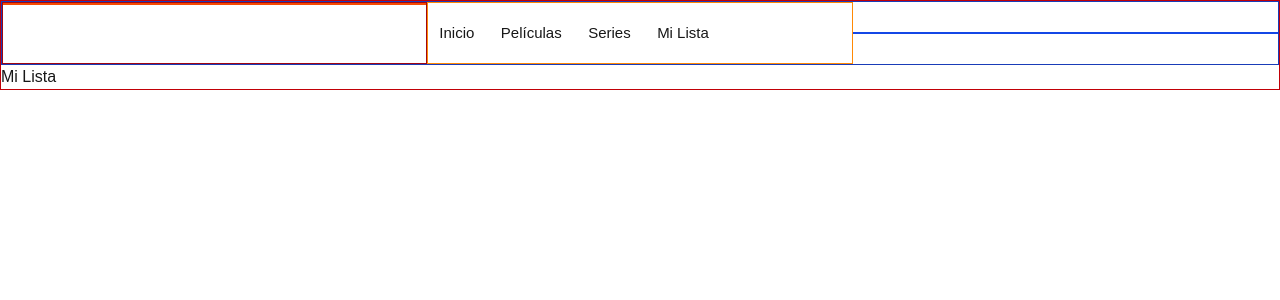
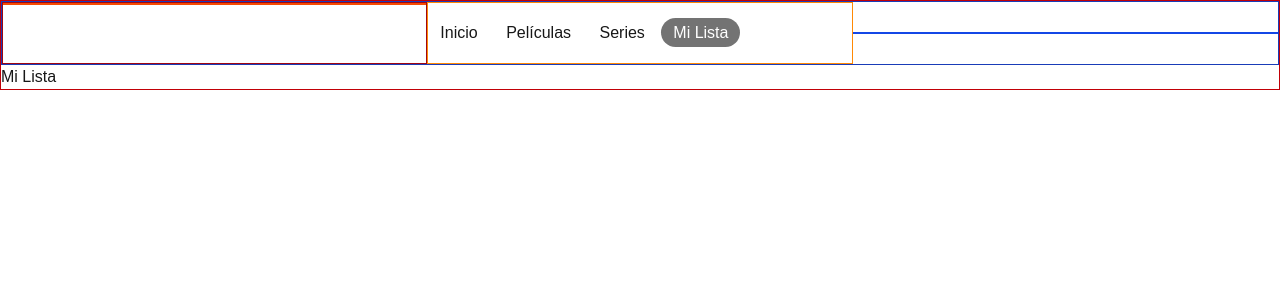
Before and after one commit to CamiloM-bit/nextjs-streaming-ui, a Next.js app: page /MiLista in a window 1280 px wide. Shown: the top 300 px of the page. Built offline with nearby package versions, Linux system fonts and the light colour scheme.

Commit message:
Efecto de redireccion con focus

```diff
--- a/app/components/Navbar.tsx
+++ b/app/components/Navbar.tsx
@@ -1,26 +1,25 @@
+"use client"
+
+import Link from "next/link";
+import { usePathname, useRouter } from "next/navigation"
+import { useEffect, useState } from "react"
+import "../globals.css";
 
 
-import type { Metadata } from "next";
-import Link from "next/link";
-import { Geist, Geist_Mono } from "next/font/google";
-import "../globals.css";
-
-const geistSans = Geist({
-  variable: "--font-geist-sans",
-  subsets: ["latin"],
-});
-
-const geistMono = Geist_Mono({
-  variable: "--font-geist-mono",
-  subsets: ["latin"],
-});
-
-export const metadata: Metadata = {
-  title: "Create Next App",
-  description: "Generated by create next app",
-};
 
 export default function Navbar() {
+  const pathname = usePathname()
+  // 🚀 Para cambiar la URL manualmente
+  const router = useRouter()
+
+  // 🔥 Estado visual inmediato
+  const [active, setActive] = useState(pathname)
+
+  // 🔄 Cuando la ruta cambie realmente, sincronizamos
+  useEffect(() => {
+    setActive(pathname)
+  }, [pathname])
+
   return (<>
     <header className="flex items-center border border-blue-800 h-16">
       <div className="border border-red-800 flex-1 h-full">
@@ -31,15 +30,46 @@ export default function Navbar() {
         </div>
       </div>
       {<nav className="flex-1 border border-orange-400 w-1/2 h-full content-center">
-        <Link href="/es" className="hover:bg-neutral-500  border border-transparent text-[15px] p-1.5 pl-[10px] pr-[10px] focus:outline-none rounded-4xl  focus:bg-neutral-500">Inicio</Link> {" "} {/* {""} ----> Genera Espacios */}
-        <Link href="/Peliculas" className="hover:bg-neutral-500  border border-transparent text-[15px] p-1.5 pl-2.5 pr-2.5 focus:outline-none rounded-4xl  focus:bg-neutral-500">Películas</Link> {" "}
-        <Link href="/Series" className="hover:bg-neutral-500  border border-transparent text-[15px] p-1.5 pl-2.5 pr-2.5 focus:outline-none rounded-4xl  focus:bg-neutral-500"> Series</Link> {" "}
-        <Link href="/MiLista" className="hover:bg-neutral-500   border border-transparent text-[15px] p-1.5 pl-2.5 pr-2.5 focus:outline-none rounded-4xl  focus:bg-neutral-500">Mi Lista</Link> {" "}
+        <Link href="/es"  onFocus={() => {
+          setActive("/es")           // cambia visual inmediato
+          router.replace("/es")      // cambia ruta real
+        }}
+        className={`outline-0 p-1.5 px-3 rounded-4xl transition
+          ${active === "/es"
+            ? "bg-neutral-500 text-white"
+            : "hover:bg-neutral-500"}`}>
+          Inicio
+        </Link> {" "} {/* {""} ----> Genera Espacios */}
+        <Link href="/Peliculas" onFocus={() => {
+          setActive("/Peliculas")           // cambia visual inmediato
+          router.replace("/Peliculas")      // cambia ruta real
+        }}
+          className={`outline-0 p-1.5 px-3 rounded-4xl transition
+          ${active === "/Peliculas"
+              ? "bg-neutral-500 text-white"
+              : "hover:bg-neutral-500"}`}>Películas</Link> {" "}
+        <Link href="/Series"  onFocus={() => {
+          setActive("/Series")           // cambia visual inmediato
+          router.replace("/Series")      // cambia ruta real
+        }}
+        className={`outline-0 p-1.5 px-3 rounded-4xl transition
+          ${active === "/Series"
+            ? "bg-neutral-500 text-white"
+            : "hover:bg-neutral-500"}`}> Series</Link> {" "}
+        <Link href="/MiLista" onFocus={() => {
+          setActive("/MiLista")           // cambia visual inmediato
+          router.replace("/MiLista")      // cambia ruta real
+        }}
+        className={`outline-0 p-1.5 px-3 rounded-4xl transition
+          ${active === "/MiLista"
+            ? "bg-neutral-500 text-white"
+            : "hover:bg-neutral-500"}`}>Mi Lista</Link> {" "}
       </nav>}
       <div className="flex-1 border border-blue-700">
 
       </div>
-    </header></>
+    </header>
+  </>
 
   );
 }
```
